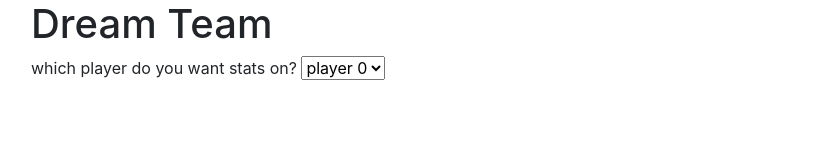
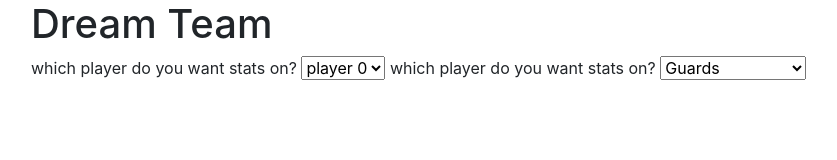
Before and after one commit to tmemmerson/dreamteam, a website built with webpack: page src/index.html in a window 1280 px wide. Shown: the whole page, without its empty margins (54-891 px from the left). Built offline with nearby package versions, Linux system fonts and the light colour scheme; no server answers.

Commit message:
add targetPosition drop-down.

```diff
--- a/src/index.html
+++ b/src/index.html
@@ -9,10 +9,20 @@
 <body>
 <div class="container">
   <h1>Dream Team</h1>
+  <div class="row"></div>
   <div class="form-group">
     <label for="targetPlayer">which player do you want stats on?</label>
     <select name="targetPlayer" id="targetPlayer">
       <option value='0'>player 0</option>
+    </select>
+
+    <label for="targetPosition">which player do you want stats on?</label>
+    <select name="targetPosition" id="targetPosition">
+      <option value='G'>Guards</option>
+      <option value='F'>Forwards</option>
+      <option value='C'>Centers</option>
+      <option value='G-F'>Guard-Forwards</option>
+      <option value='F-C'>Forward-Center</option>
     </select>
   </div>
   <div id="printStat"></div>
```
